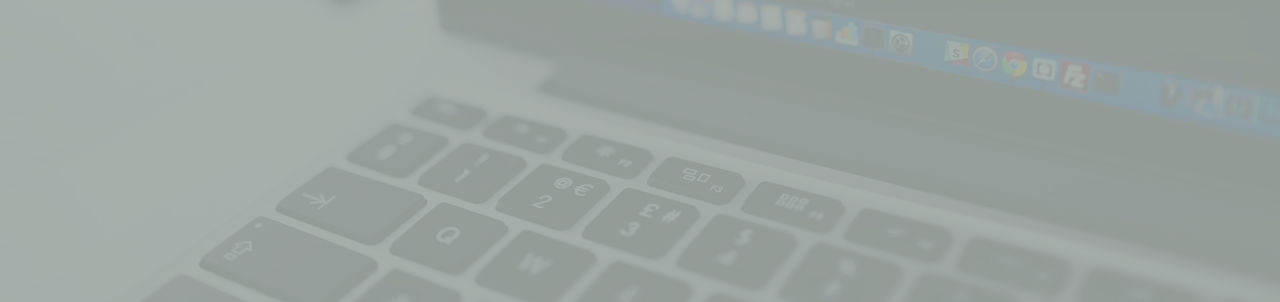
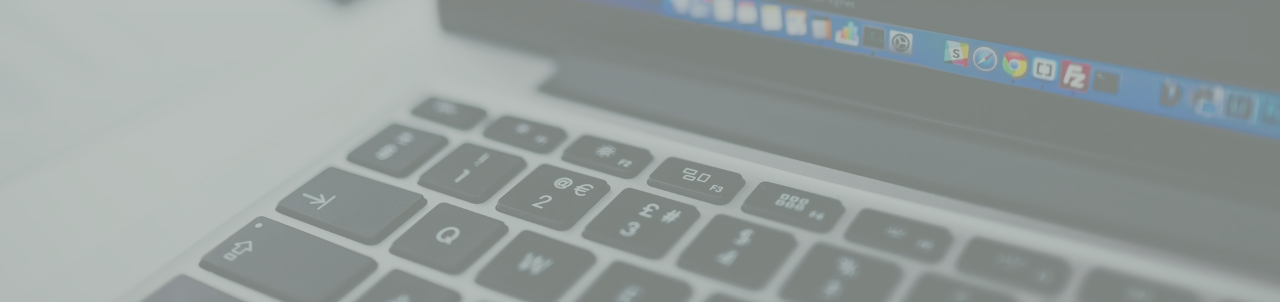
Before and after one commit to ruthmayodi/mainportfolio, a website: page dist/index.html in a window 1280 px wide. Shown: the part 498-800 px from the top of the page. Drawn offline with Linux system fonts and the light colour scheme.

Commit message:
modified commit

```diff
--- a/package.json
+++ b/package.json
@@ -3,12 +3,15 @@
   "version": "1.0.0",
   "description": "responsive website",
   "main": "index.js",
+  "homepage": "https://ruthmayodi.ninja",
   "scripts": {
-    "sass": "node-sass -w scss/ -o dist/css --recursive"
+    "sass": "node-sass -w scss/ -o dist/css --recursive",
+    "deploy": "gh-pages -d dist"
   },
   "author": "Ruth Mayodi",
   "license": "MIT",
   "dependencies": {
+    "gh-pages": "^3.1.0",
     "node-sass": "^4.14.1"
   }
 }
--- a/scss/_config.scss
+++ b/scss/_config.scss
@@ -1,8 +1,8 @@
-$primary-color: #9fa8a3;
-$secondary-color: #c5d5cb;
+$primary-color: #444;
+$secondary-color: purple;
 $show-home-image: true;
 $home-image: url(../img/background.jpg);
-$background-opacity: 0.9;
+$background-opacity: 0.7;
 
 @mixin easeOut{
     transition: all 0.5s ease-out;
```
Also changed, not shown: dist/css/main.css, 2 other files.
